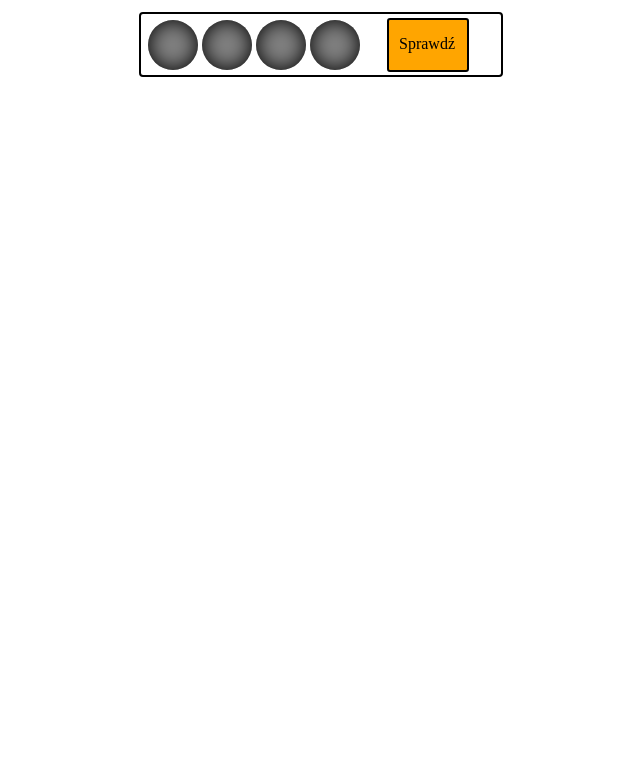
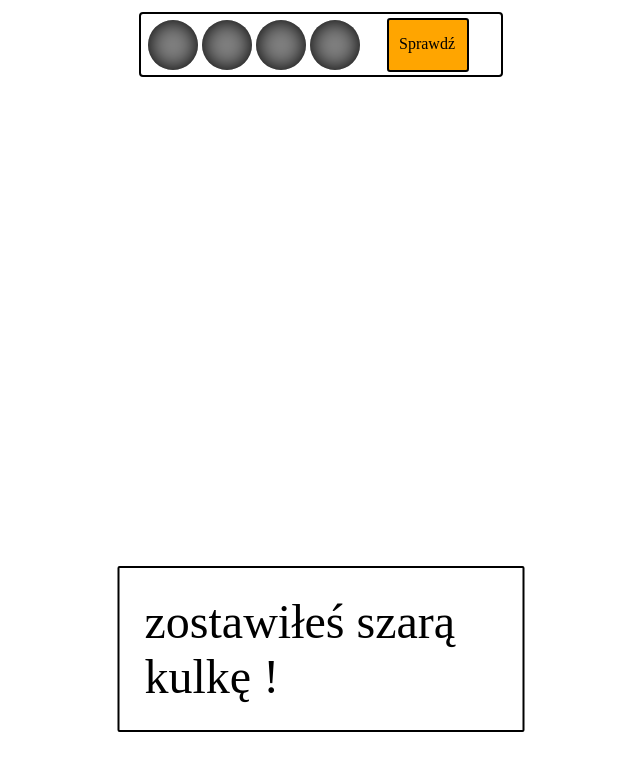
Before and after one commit to MarcinWypior/mastermind, a plain HTML site: page index.html in a window 1280 px wide. Both pictures are taken after a click on the element "Sprawdź". Shown: the whole page, without its empty margins (319-959 px from the left). Drawn offline with Linux system fonts and the light colour scheme.

Commit message:
wersja ostateczne

```diff
--- a/index.html
+++ b/index.html
@@ -31,6 +31,10 @@
   Your browser does not support the audio element.
 </audio>
 
+    <div class="Alarm">
+        <div class="AlarmMessage"></div>
+    </div>
+
 <script src="script.js"></script>
 </body>
 </html>
--- a/script.js
+++ b/script.js
@@ -7,10 +7,15 @@ let colors=6;
 let attempts=8;
 let slots=4;
 let currentRow=1;
-
+/*
 console.log(colors+" kolorów do zgadywania \n");
 console.log(attempts+" prób \n");
 console.log(slots+" miesjsca na kulki \n");
+  */
+ var closeAlarm=document.getElementsByClassName("Alarm");
+closeAlarm[0].addEventListener('click',hideAlarm );
+ document.body.addEventListener('mousedown',hideAlarm,true);
+
 
 var randomColors=[];
     for(let i=0;i<slots;i++)
@@ -64,8 +69,8 @@ var randomColors=[];
     randomColors= readRandomColors();
 
     for(let i=0;i<4;i++){
-        console.log("twoja proba " + lastAttempt[i]);
-        console.log("wylosowana  " + randomColors[i]);
+       /* console.log("twoja proba " + lastAttempt[i]);
+        console.log("wylosowana  " + randomColors[i]);*/
      if(lastAttempt[i]==randomColors[i]){
          black0AndWhite1[1]++;
          console.log("są takie same dla kuli nr " + i);
@@ -98,7 +103,7 @@ function createBall(i) {
 
                     newBall.addEventListener('click', function() {
 
-                //PLAY SOUND EFFECT !!!
+                //PLAY SOUND EFFECT !!!Spra
               if(this.dataset.color!=="locked")
               {
                 playSimpleClick();
@@ -197,8 +202,11 @@ function verifiAndInsert(){
         //console.log(results);
         if(results[i]=='gray'){
             playError();
-            alert("zostawiłeś szarą kulkę");
-        return;}
+            showAlarm("zostawiłeś szarą kulkę !");
+            //delay(10);
+            //alert("zostawiłeś szarą kulkę");
+        return;
+        }
     }
 
     lockColorChangeInLastP();
@@ -248,11 +256,13 @@ function verifiAndInsert(){
     addResultBalls(blackBalls,whiteBalls);
     if(blackBalls===4)
     {
-        showColorsAtEnd();
+        showColorsAtEnd("Wygrałeś ! \n");
         playWin();
-        alert("wygrałeś");
+        //delay(10);
+        StopTimer();
+        //showAlarm("Wygrałeś !");
+       // alert("wygrałeś");
     //  TUTAJ WSTAW ZATRZYMANIE STOPERA !!!
-    StopTimer() ;
         return;
     }
 
@@ -267,12 +277,13 @@ function verifiAndInsert(){
 
     if(document.getElementsByClassName("row").length>7)
     {
-        console.log("liczba prób " + document.getElementsByClassName("row").length);
-        showColorsAtEnd();
+        //console.log("liczba prób " + document.getElementsByClassName("row").length);
+        showColorsAtEnd("Przegrałeś ! \n");
         playFail();
-         alert("przegrałeś");
+        StopTimer();
+        //showAlarm("Przegrałeś !");
+        //alert("przegrałeś");
         //  TUTAJ WSTAW ZATRZYMANIE STOPERA !!!
-    StopTimer();
         return;
     }
 
@@ -311,7 +322,7 @@ function addResultBalls(b,w){
         results.appendChild(resultBall);
     }
 
-    console.log("ilość czarnych rezultat "+b+" ilość białych rezultat " +w);
+    //console.log("ilość czarnych rezultat "+b+" ilość białych rezultat " +w);
 
     if((b===0)&&(w===0))
     return;
@@ -326,12 +337,12 @@ function addResultBalls(b,w){
 }
 
 
-function showColorsAtEnd(){
+function showColorsAtEnd(text){
     let randomColors=readRandomColors();
 
      var AnswersP=document.createElement("p");
     AnswersP.className="answers";
-    AnswersP.innerHTML="poprawne odpowiedzi to: <br><br>";
+    AnswersP.innerHTML=text+" poprawne odpowiedzi to: <br><br>";
 
     for(i=0;i<4;i++){
      var newBall=document.createElement("span");
@@ -382,3 +393,24 @@ var fail = document.getElementById("fail");
         fail.currentTime = 0
     }
 }
+
+
+
+function showAlarm(text){
+   let alarm = document.getElementsByClassName("Alarm");
+    alarm[0].style.display="inline-block";
+    console.log("alarm"+alarm[0]);
+       let alarmMessage =document.getElementsByClassName("AlarmMessage");
+    alarmMessage[0].innerHTML=text;
+    /*var closeAlarm=document.getElementsByClassName("closeAlarm");
+    console.log("close Alarm" + closeAlarm);
+    closeAlarm[0].style.display="inline-block";*/
+}
+
+function hideAlarm() {
+         var AlarmMessage=document.getElementsByClassName("AlarmMessage");
+         console.log(    AlarmMessage[0]);
+         AlarmMessage[0].innerHTML="";
+             var tmp=document.getElementsByClassName("Alarm");
+             tmp[0].style.display="none";
+         }
--- a/style.css
+++ b/style.css
@@ -92,3 +92,30 @@ margin: 4px;
      width: 353px;
     border-radius: 5px;
 }
+
+.Alarm{
+    position: absolute;
+    margin: auto;
+    transform: translateX(-50%);
+    bottom: 8.5%;
+    left: 50%;
+    display: none;
+    background-color: white;
+    border-width: 2px;
+    border-radius: 2px;
+    border-style: solid;
+    padding: 2.5vh;
+    padding: 25px;
+     width: 353px;
+    height: 14vh;
+    align-content: center;
+    vertical-align: middle;
+}
+
+.closeAlarm{
+ display: inline-block;
+}
+
+.AlarmMessage{
+    font-size: 6vh;
+}
```
